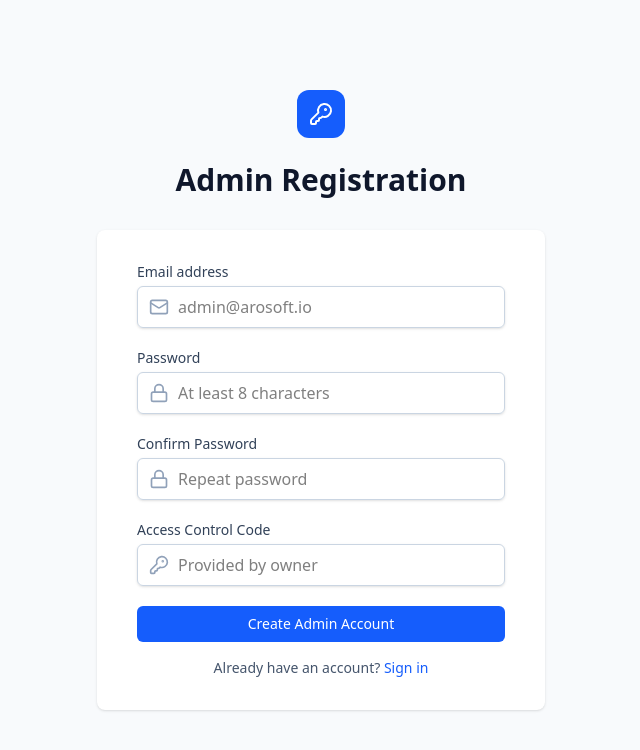
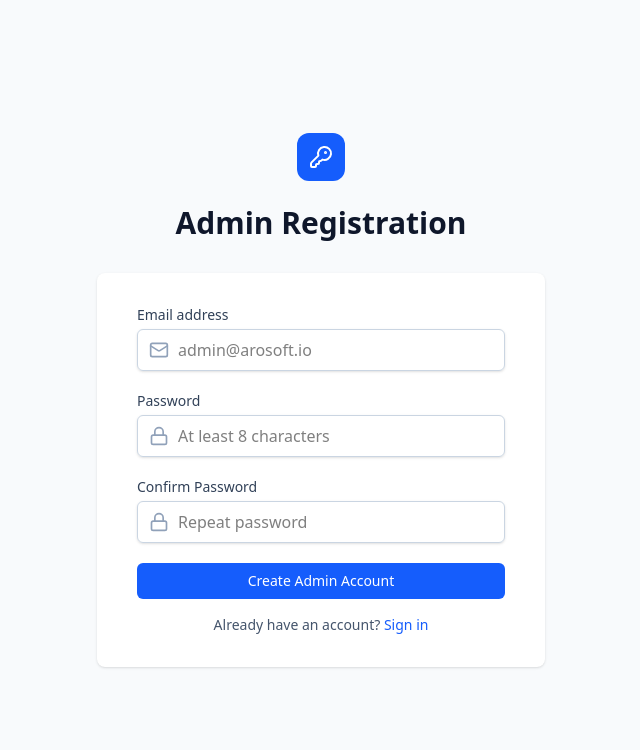
Before and after one commit to AROSOFTio/AROSOFT-aistudio, a React (Vite) app: page /register in a window 1280 px wide. Shown: the top 750 px of the page, without its empty margins (319-959 px from the left). Built offline with nearby package versions, Linux system fonts and the light colour scheme.

Commit message:
Remove registration access code and improve default admin bootstrap

```diff
--- a/server.ts
+++ b/server.ts
@@ -168,17 +168,30 @@ async function initDb() {
       )
     `);
 
-    // Create default admin if no users exist
-    const [users]: any = await db.query('SELECT COUNT(*) as count FROM users');
-    if (users[0].count === 0) {
-      const defaultAdminEmail = process.env.DEFAULT_ADMIN_EMAIL || 'admin@arosoft.io';
-      const defaultAdminPassword = process.env.DEFAULT_ADMIN_PASSWORD || 'admin123';
+    // Ensure a default admin account exists.
+    const defaultAdminEmail = String(process.env.DEFAULT_ADMIN_EMAIL || 'admin@arosoft.io').trim().toLowerCase();
+    const defaultAdminPassword = String(process.env.DEFAULT_ADMIN_PASSWORD || 'admin123');
+    const resetDefaultPassword = process.env.RESET_DEFAULT_ADMIN_PASSWORD === 'true';
+
+    const [existingDefaultAdmins]: any = await db.query(
+      'SELECT id FROM users WHERE email = ? LIMIT 1',
+      [defaultAdminEmail]
+    );
+
+    if (existingDefaultAdmins.length === 0) {
       const hashedPassword = await bcrypt.hash(defaultAdminPassword, 10);
       await db.query(
         'INSERT INTO users (id, email, password, role) VALUES (?, ?, ?, ?)',
         [uuidv4(), defaultAdminEmail, hashedPassword, 'admin']
       );
-      console.log(`Default admin created: ${defaultAdminEmail} / ${defaultAdminPassword}`);
+      console.log(`Default admin created: ${defaultAdminEmail}`);
+    } else if (resetDefaultPassword) {
+      const hashedPassword = await bcrypt.hash(defaultAdminPassword, 10);
+      await db.query(
+        'UPDATE users SET password = ?, role = ? WHERE email = ?',
+        [hashedPassword, 'admin', defaultAdminEmail]
+      );
+      console.log(`Default admin password reset for ${defaultAdminEmail}`);
     }
 
     // Posts table
@@ -286,24 +299,16 @@ app.post('/api/auth/login', async (req, res) => {
 });
 
 app.post('/api/auth/register', async (req, res) => {
-  const { email, password, accessCode } = req.body;
+  const { email, password } = req.body;
   const db = getDbPool();
   if (!db) return res.status(500).json({ error: 'Database not connected' });
 
   try {
-    const expectedAccessCode = (process.env.ACCESS_CONTROL_CODE || '').trim();
-    if (!expectedAccessCode) {
-      return res.status(503).json({ error: 'Registration is disabled. Configure ACCESS_CONTROL_CODE on the server.' });
-    }
-
-    if (!email || !password || !accessCode) {
-      return res.status(400).json({ error: 'Email, password, and access code are required' });
+    if (!email || !password) {
+      return res.status(400).json({ error: 'Email and password are required' });
     }
 
     const normalizedEmail = String(email).trim().toLowerCase();
-    if (String(accessCode).trim() !== expectedAccessCode) {
-      return res.status(403).json({ error: 'Invalid access code' });
-    }
 
     if (String(password).length < 8) {
       return res.status(400).json({ error: 'Password must be at least 8 characters' });
--- a/src/pages/admin/Login.tsx
+++ b/src/pages/admin/Login.tsx
@@ -171,7 +171,7 @@ export function AdminLogin() {
           <p className="mt-4 text-sm text-slate-600 text-center">
             Need admin access?{' '}
             <Link to="/register" className="text-blue-600 hover:text-blue-700 font-medium">
-              Register with access code
+              Create an account
             </Link>
           </p>
         </div>
--- a/src/pages/admin/Register.tsx
+++ b/src/pages/admin/Register.tsx
@@ -6,7 +6,6 @@ export function AdminRegister() {
   const [email, setEmail] = useState('');
   const [password, setPassword] = useState('');
   const [confirmPassword, setConfirmPassword] = useState('');
-  const [accessCode, setAccessCode] = useState('');
   const [error, setError] = useState('');
   const [success, setSuccess] = useState('');
   const [isLoading, setIsLoading] = useState(false);
@@ -29,7 +28,7 @@ export function AdminRegister() {
         headers: {
           'Content-Type': 'application/json',
         },
-        body: JSON.stringify({ email, password, accessCode }),
+        body: JSON.stringify({ email, password }),
       });
 
       const data = await response.json().catch(() => ({}));
@@ -129,24 +128,6 @@ export function AdminRegister() {
               </div>
             </div>
 
-            <div>
-              <label htmlFor="accessCode" className="block text-sm font-medium text-slate-700">Access Control Code</label>
-              <div className="mt-1 relative rounded-md shadow-sm">
-                <div className="absolute inset-y-0 left-0 pl-3 flex items-center pointer-events-none">
-                  <KeyRound className="h-5 w-5 text-slate-400" />
-                </div>
-                <input
-                  id="accessCode"
-                  type="password"
-                  required
-                  value={accessCode}
-                  onChange={(e) => setAccessCode(e.target.value)}
-                  className="block w-full pl-10 border-slate-300 rounded-md py-2 border"
-                  placeholder="Provided by owner"
-                />
-              </div>
-            </div>
-
             <button
               type="submit"
               disabled={isLoading}
```
Also changed, not shown: 1 other file (tests, documents, lock files or other folders).
